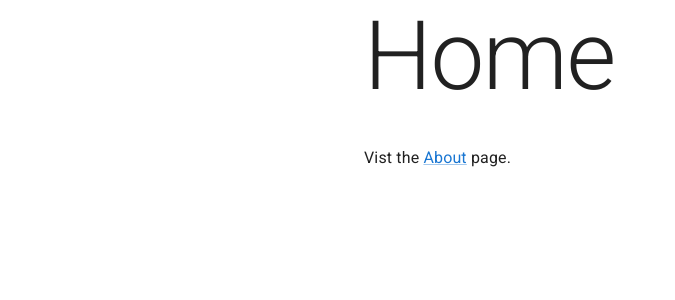
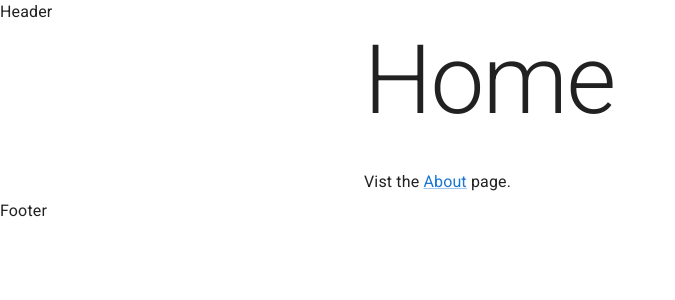
Before and after one commit to chrispoulter/halcyon-vite, a React (Vite) app: page / in a window 1280 px wide. Shown: the top 300 px of the page, without its empty margins (0-675 px from the left). Built offline with nearby package versions, Linux system fonts and the light colour scheme.

Commit message:
added layout

```diff
--- /dev/null
+++ b/src/layout.tsx
@@ -0,0 +1,11 @@
+import { Outlet } from 'react-router';
+
+export function Layout() {
+    return (
+        <div>
+            <div>Header</div>
+            <Outlet />
+            <div>Footer</div>
+        </div>
+    );
+}
--- a/src/main.tsx
+++ b/src/main.tsx
@@ -4,6 +4,7 @@
 import { CssBaseline, ThemeProvider } from '@mui/material';
 import theme from '@/theme';
 
+import { Layout } from '@/layout';
 import Home from '@/home';
 import About from '@/about';
 import NotFound from '@/not-found';
@@ -14,9 +15,11 @@
             <ThemeProvider theme={theme}>
                 <CssBaseline />
                 <Routes>
-                    <Route path="/" element={<Home />} />
-                    <Route path="/about" element={<About />} />
-                    <Route path="*" element={<NotFound />} />
+                    <Route element={<Layout />}>
+                        <Route path="/" element={<Home />} />
+                        <Route path="/about" element={<About />} />
+                        <Route path="*" element={<NotFound />} />
+                    </Route>
                 </Routes>
             </ThemeProvider>
         </BrowserRouter>
```
